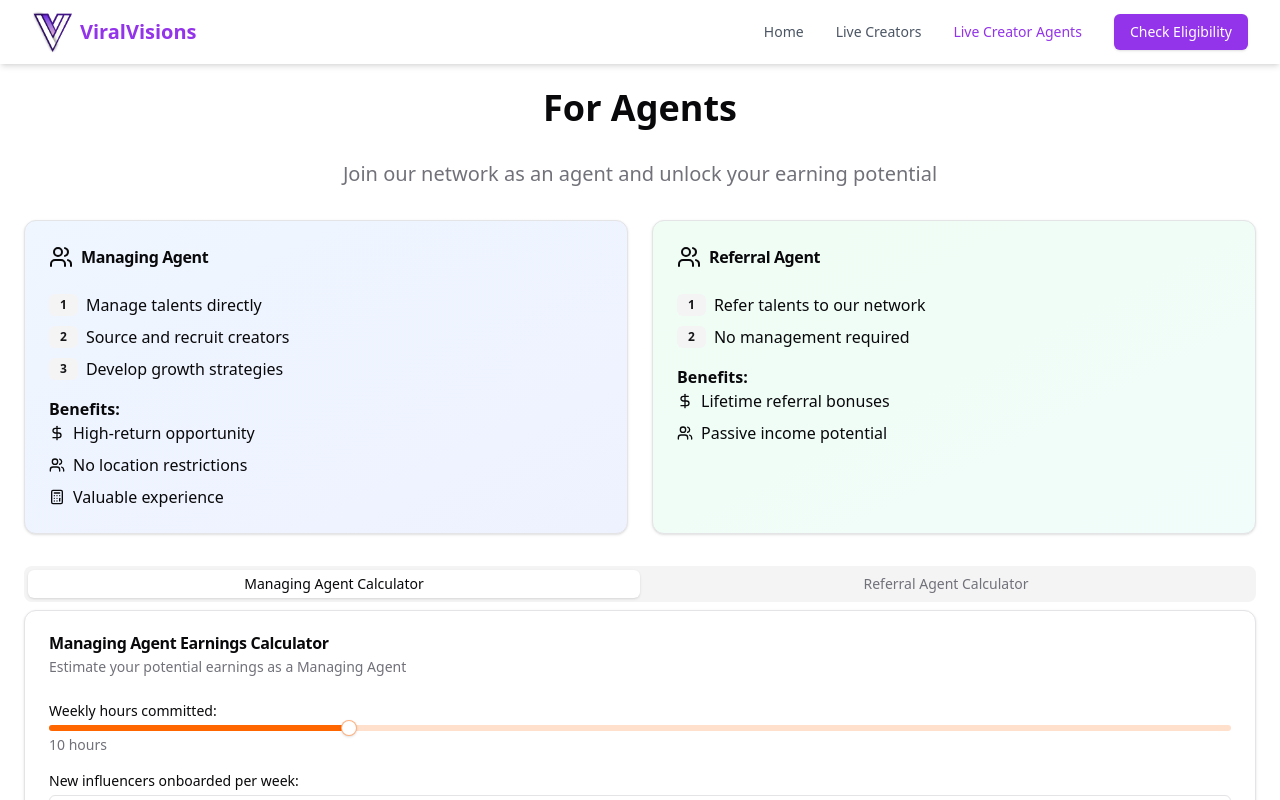
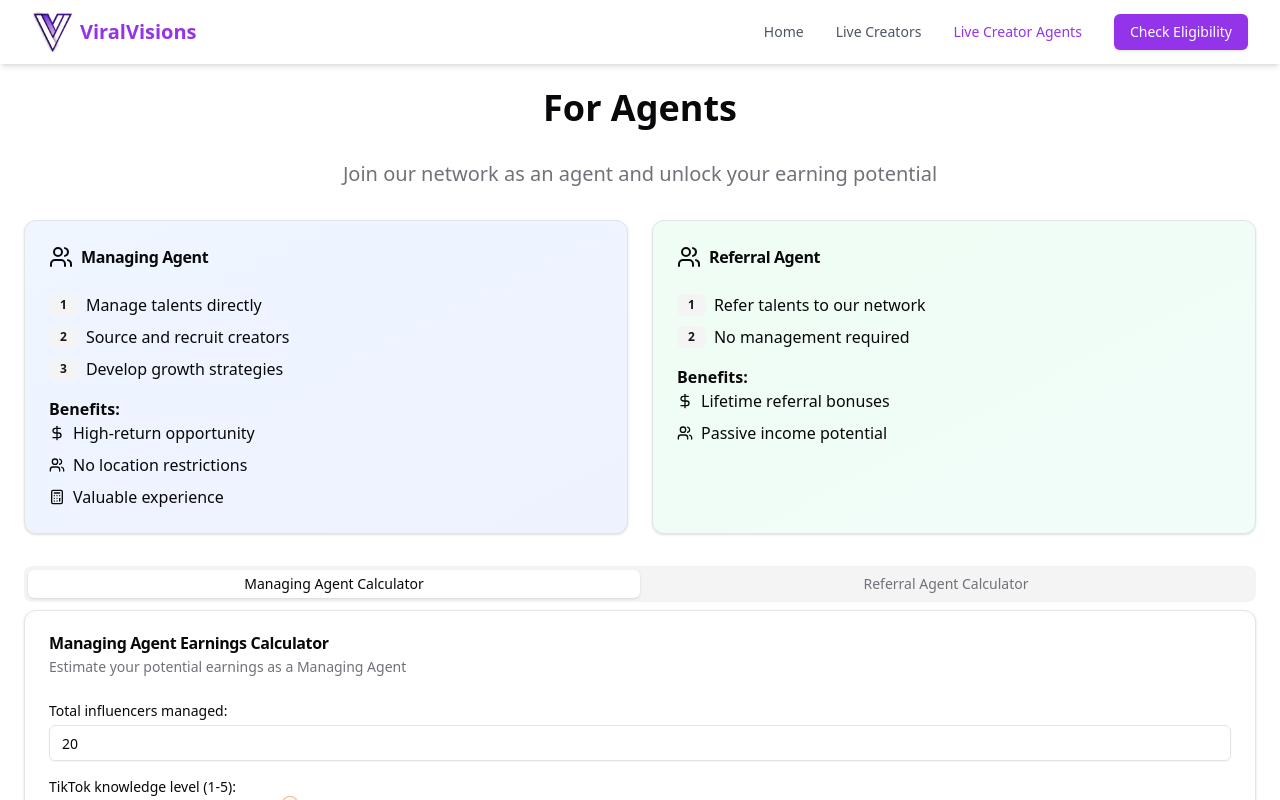
Before and after one commit to adamaboelmatty/viralvisions, a Next.js app: page / in a window 1280 px wide. Both pictures are taken after a click on the button "Live Creator Agents". Shown: the top 800 px of the page. Built offline with nearby package versions, Linux system fonts and the light colour scheme.

Commit message:
Updated and fixed the live creator agents calculators

```diff
--- a/src/app/live-creator-agents.tsx
+++ b/src/app/live-creator-agents.tsx
@@ -15,23 +15,19 @@ import { Badge } from "@/components/ui/badge";
 import { Calculator, Users, DollarSign } from "lucide-react";
 
 export default function LiveCreatorAgentPage() {
-  const [referralCreators, setReferralCreators] = useState(70);
-  const [managingHours, setManagingHours] = useState(10);
-  const [managingCreators, setManagingCreators] = useState(70);
-  const [managingTotal, setManagingTotal] = useState(300);
+  const [referralCreators, setReferralCreators] = useState(1);
+  const [managingTotal, setManagingTotal] = useState(20);
   const [tiktokKnowledge, setTiktokKnowledge] = useState(1);
 
   const calculateReferralEarnings = (creators: number) => {
-    return creators * 57.14; // Simplified calculation
+    return creators * 70; // 70 per referral
   };
 
   const calculateManagingEarnings = (
-    hours: number,
-    creators: number,
-    total: number,
+    totalManaged: number,
     knowledge: number,
   ) => {
-    return (hours * creators * total * knowledge) / 100; // Simplified calculation
+    return (totalManaged * 50) + (knowledge * 30);
   };
 
   return (
@@ -158,34 +154,6 @@ export default function LiveCreatorAgentPage() {
               <div className="space-y-4">
                 <div>
                   <label className="block text-sm font-medium mb-1">
-                    Weekly hours committed:
-                  </label>
-                  <Slider
-                    value={[managingHours]}
-                    onValueChange={(value) => setManagingHours(value[0])}
-                    max={40}
-                    step={1}
-                  />
-
-                  <p className="text-sm text-muted-foreground mt-1">
-                    {managingHours} hours
-                  </p>
-                </div>
-                <div>
-                  <label className="block text-sm font-medium mb-1">
-                    New influencers onboarded per week:
-                  </label>
-                  <Input
-                    type="number"
-                    value={managingCreators}
-                    onChange={(e) =>
-                      setManagingCreators(Number(e.target.value))
-                    }
-                    className="w-full"
-                  />
-                </div>
-                <div>
-                  <label className="block text-sm font-medium mb-1">
                     Total influencers managed:
                   </label>
                   <Input
@@ -193,6 +161,7 @@ export default function LiveCreatorAgentPage() {
                     value={managingTotal}
                     onChange={(e) => setManagingTotal(Number(e.target.value))}
                     className="w-full"
+                    min="0"
                   />
                 </div>
                 <div>
@@ -205,20 +174,17 @@ export default function LiveCreatorAgentPage() {
                     max={5}
                     step={1}
                   />
-
                   <p className="text-sm text-muted-foreground mt-1">
                     Level: {tiktokKnowledge}
                   </p>
                 </div>
                 <div className="border-t pt-4">
                   <h3 className="text-lg font-semibold">
-                    Potential Monthly Earnings
+                    Potential Weekly Earnings
                   </h3>
                   <p className="text-4xl font-bold text-purple-600">
                     $
                     {calculateManagingEarnings(
-                      managingHours,
-                      managingCreators,
                       managingTotal,
                       tiktokKnowledge,
                     ).toFixed(2)}
@@ -247,14 +213,13 @@ export default function LiveCreatorAgentPage() {
                   <Input
                     type="number"
                     value={referralCreators}
-                    onChange={(e) =>
-                      setReferralCreators(Number(e.target.value))
-                    }
+                    onChange={(e) => setReferralCreators(Number(e.target.value))}
                     className="w-full"
+                    min="0"
                   />
                 </div>
                 <p className="text-sm text-muted-foreground">
-                  Average: 40 talents per week
+                  Average: 1 talent per week
                 </p>
                 <div className="border-t pt-4">
                   <h3 className="text-lg font-semibold">
```
